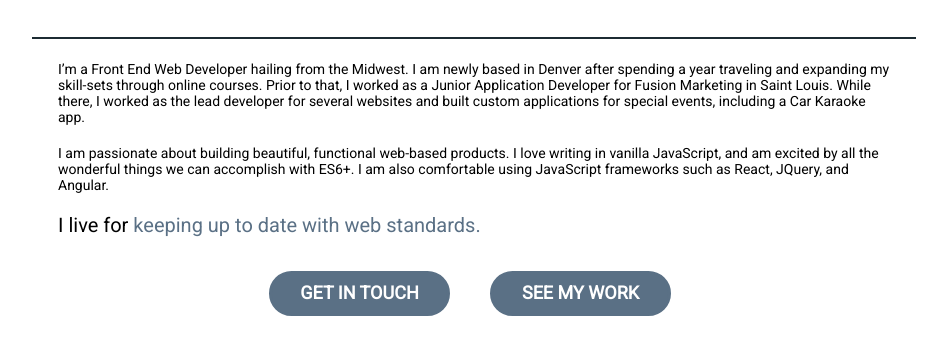
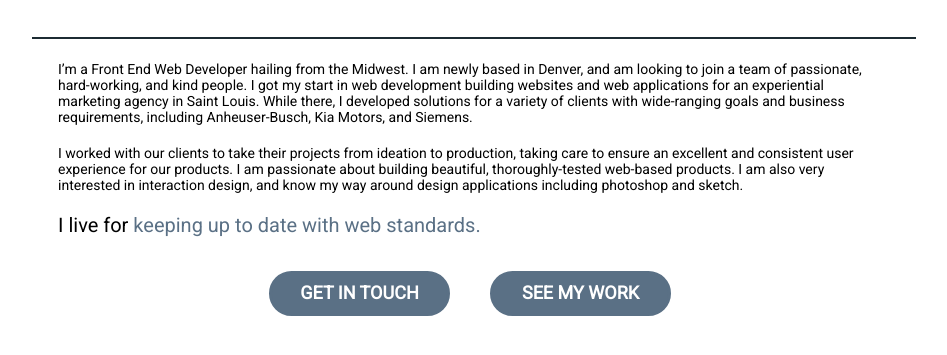
Before and after one commit to rossha/build30, a plain HTML site: page index.html in a window 1280 px wide. Shown: the part 173-528 px from the top of the page, without its empty margins (166-1113 px from the left). Drawn offline with Linux system fonts and the light colour scheme.

Commit message:
content: updating intro text

```diff
--- a/index.html
+++ b/index.html
@@ -30,8 +30,8 @@
   </div>
   <div class="flex-container">
     <div class="intro">
-      <div class="intro__text">I’m a Front End Web Developer hailing from the Midwest. I am newly based in Denver after spending a year traveling and expanding my skill-sets through online courses. Prior to that, I worked as a Junior Application Developer for Fusion Marketing in Saint Louis. While there, I worked as the lead developer for several websites and built custom applications for special events, including a Car Karaoke app.</div>
-      <div class="intro__text">I am passionate about building beautiful, functional web-based products. I love writing in vanilla JavaScript, and am excited by all the wonderful things we can accomplish with ES6+. I am also comfortable using JavaScript frameworks such as React, JQuery, and Angular.</div>
+      <div class="intro__text">I’m a Front End Web Developer hailing from the Midwest. I am newly based in Denver, and am looking to join a team of passionate, hard-working, and kind people. I got my start in web development building websites and web applications for an experiential marketing agency in Saint Louis. While there, I developed solutions for a variety of clients with wide-ranging goals and business requirements, including Anheuser-Busch, Kia Motors, and Siemens.</div>
+      <div class="intro__text">I worked with our clients to take their projects from ideation to production, taking care to ensure an excellent and consistent user experience for our products. I am passionate about building beautiful, thoroughly-tested web-based products. I am also very interested in interaction design, and know my way around design applications including photoshop and sketch.</div>
       <div class="intro__text intro_text--large">I live for <span id="rotating-content">all things HTML/CSS/Javascript.</span></div>
       <div class="intro__button-container">
         <a href="mailto:shanleyrs@gmail.com" class="intro__button-container__button">GET IN TOUCH</a>
```
